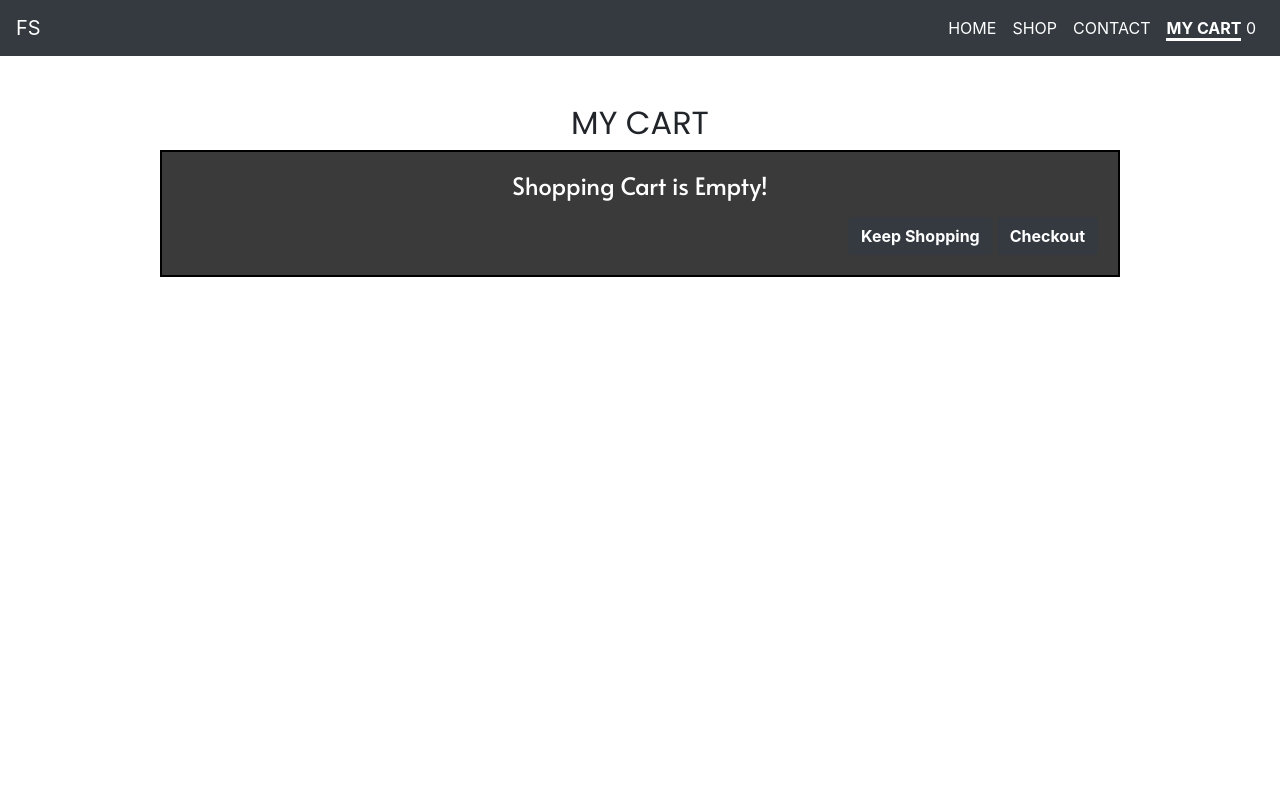
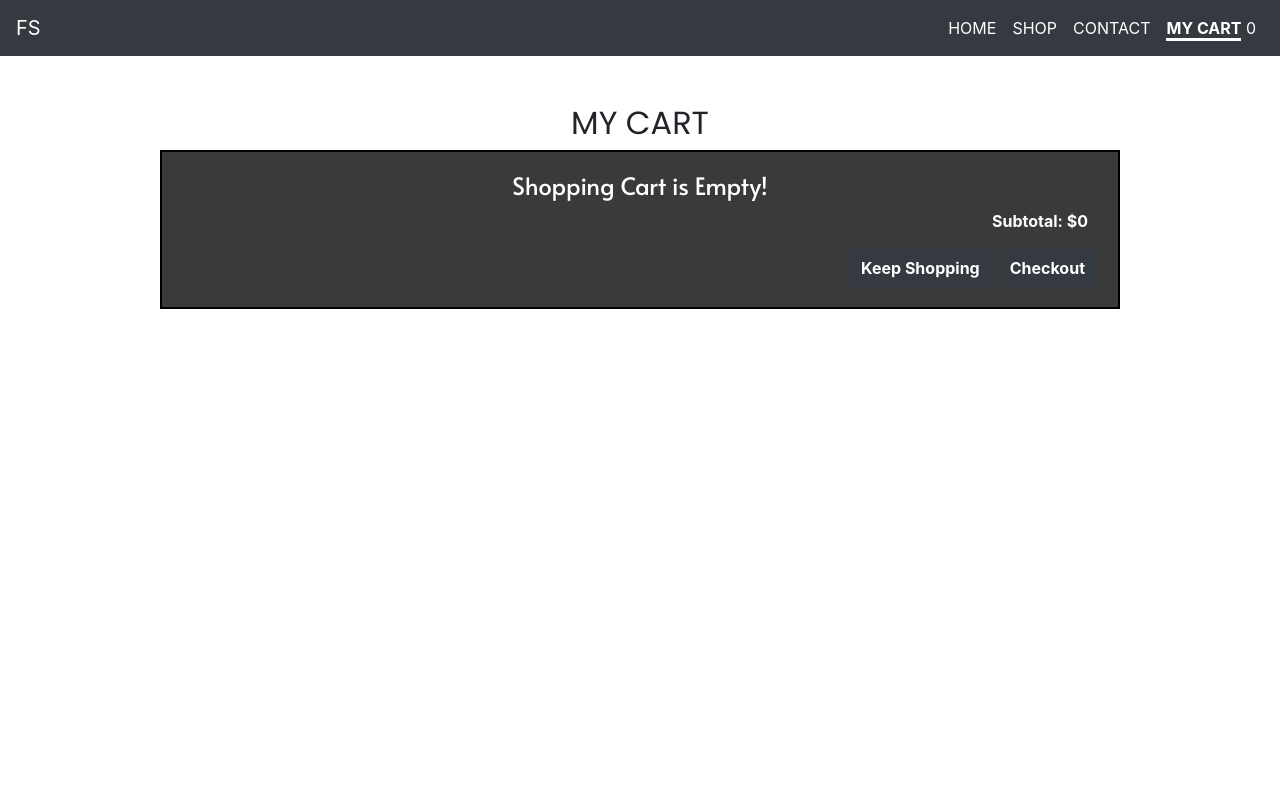
Before and after one commit to boris-gladkikh/board-shop, a React (Create React App) app: page /cart in a window 1280 px wide. Shown: the top 800 px of the page. Built offline with nearby package versions, Linux system fonts and the light colour scheme.

Commit message:
added subtotal section to cart component

```diff
--- a/src/Cart.css
+++ b/src/Cart.css
@@ -5,3 +5,8 @@
   padding: 20px;
   background: rgb(58, 58, 58);
 }
+
+.subtotal {
+  text-align: right;
+  margin-right: 10px;
+}
--- a/src/Cart.js
+++ b/src/Cart.js
@@ -9,14 +9,13 @@ import { useHistory } from "react-router-dom";
 
 /**
  * TODO: make cart responsive (breaks on smaller screens)
- * add subtotal to cart, showing subtotal of all
- * cart page, displaying cart item components for items that are currently inside cart store.
  *
  */
 
 function Cart() {
   const shoppingCart = useSelector((store) => store.cart);
   const history = useHistory();
+  const currentSubtotal = useSelector(store => store.subtotal);
 
   const shoppingList = shoppingCart.map((p) => (
     <Col lg="12">
@@ -54,6 +53,9 @@ function Cart() {
       <h2 className="mt-5">MY CART</h2>
       <div className="cart">
         {cartDisplay}
+        <div className="subtotal">
+          <strong className="text-white">Subtotal: ${currentSubtotal}</strong>
+        </div>
         <div className="text-right mt-3">
           <Button onClick={keepShopping} variant="dark" className="mx-1">
             Keep Shopping
```
